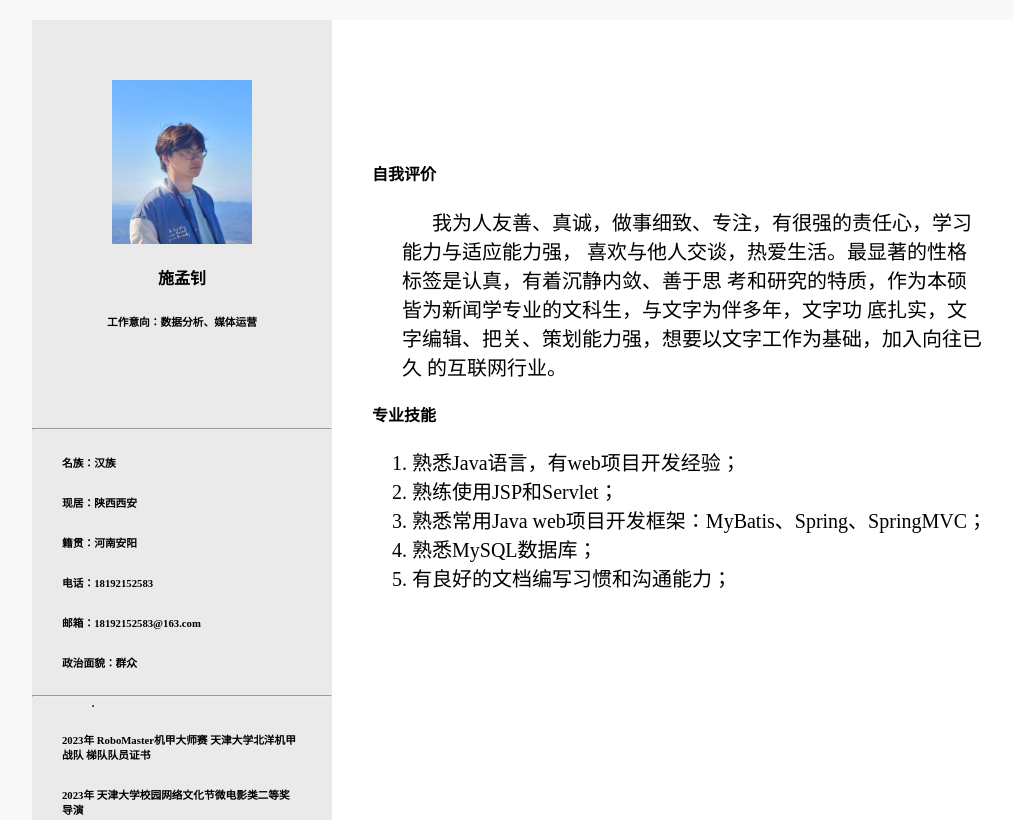
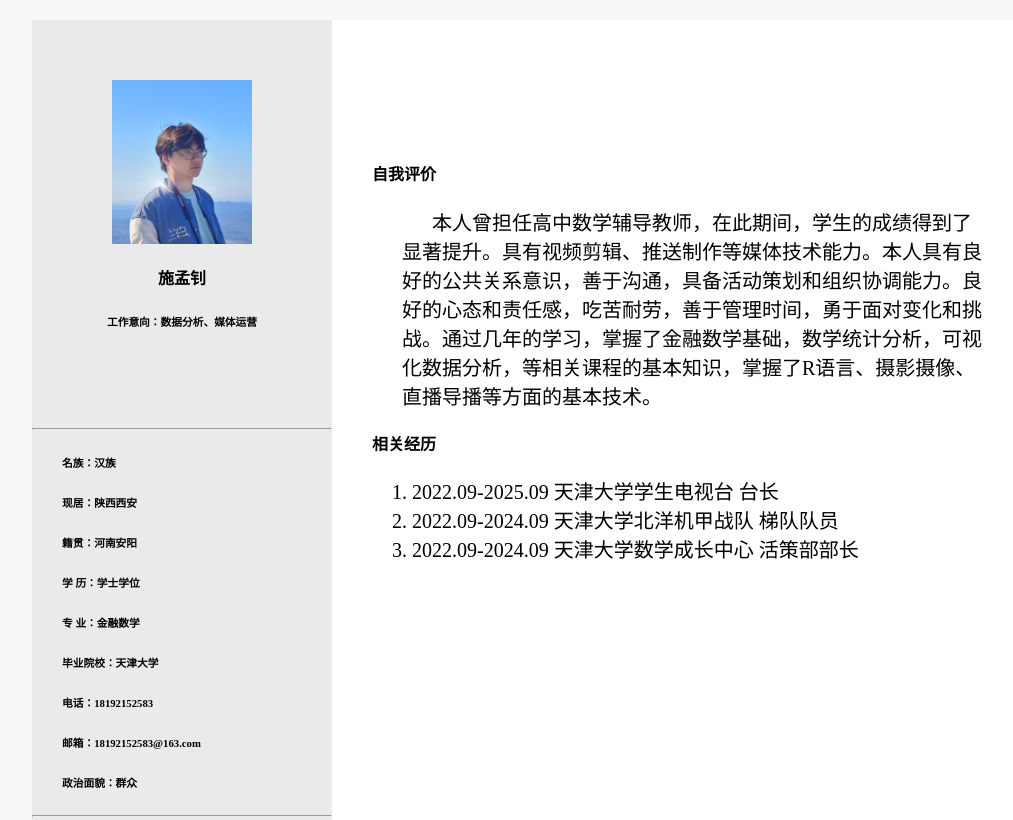
Before and after one commit to Sumo1311/sumo, a plain HTML site: page about/resume.html in a window 1280 px wide. Shown: the top 820 px of the page, without its empty margins (108-1121 px from the left). Drawn offline with Linux system fonts and the light colour scheme.

Commit message:
Site updated: 2025-01-04 16:53:03

```diff
--- a/about/resume-css.css
+++ b/about/resume-css.css
@@ -61,6 +61,7 @@ html, body {
     padding-left: 30px; /* 左边距 */
     padding-right: 30px; /* 右边距 */
     box-sizing: border-box;
+    font-family: "Times New Roman", Times, serif;
 }
 
 .self-assessment {
--- a/about/resume.html
+++ b/about/resume.html
@@ -18,6 +18,9 @@
                 <h6>名族：汉族</h6>
                 <h6>现居：陕西西安</h6>
                 <h6>籍贯：河南安阳</h6>
+                <h6>学    历：学士学位</h6>
+                <h6>专    业：金融数学</h6>
+                <h6>毕业院校：天津大学</h6>
                 <h6>电话：18192152583</h6>
                 <h6>邮箱：18192152583@163.com</h6>
                 <h6>政治面貌：群众</h6>
@@ -44,22 +47,16 @@
             <!--自我评价-->
             <div class="self-assessment">
                 <h4>自我评价</h4>
-               <p> &nbsp;&nbsp;&nbsp;&nbsp;&nbsp;&nbsp;我为人友善、真诚，做事细致、专注，有很强的责任心，学习能力与适应能力强，
-                    喜欢与他人交谈，热爱生活。最显著的性格标签是认真，有着沉静内敛、善于思
-                    考和研究的特质，作为本硕皆为新闻学专业的文科生，与文字为伴多年，文字功
-                    底扎实，文字编辑、把关、策划能力强，想要以文字工作为基础，加入向往已久
-                    的互联网行业。
+               <p> &nbsp;&nbsp;&nbsp;&nbsp;&nbsp;&nbsp;本人曾担任高中数学辅导教师，在此期间，学生的成绩得到了显著提升。具有视频剪辑、推送制作等媒体技术能力。本人具有良好的公共关系意识，善于沟通，具备活动策划和组织协调能力。良好的心态和责任感，吃苦耐劳，善于管理时间，勇于面对变化和挑战。通过几年的学习，掌握了金融数学基础，数学统计分析，可视化数据分析，等相关课程的基本知识，掌握了R语言、摄影摄像、直播导播等方面的基本技术。
                 </p>
             </div>
             <!--专业技能-->
             <div class="professional-skills">
-                <h4>专业技能</h4>
+                <h4>相关经历</h4>
                 <ol>
-                    <li>熟悉Java语言，有web项目开发经验；</li>
-                    <li>熟练使用JSP和Servlet；</li>
-                    <li>熟悉常用Java web项目开发框架：MyBatis、Spring、SpringMVC；</li>
-                    <li>熟悉MySQL数据库；</li>
-                    <li>有良好的文档编写习惯和沟通能力；</li>
+                    <li>2022.09-2025.09   天津大学学生电视台 台长</li>
+                    <li>2022.09-2024.09   天津大学北洋机甲战队 梯队队员 </li>
+                    <li>2022.09-2024.09   天津大学数学成长中心 活策部部长</li>
                 </ol>
 
             </div>
```
